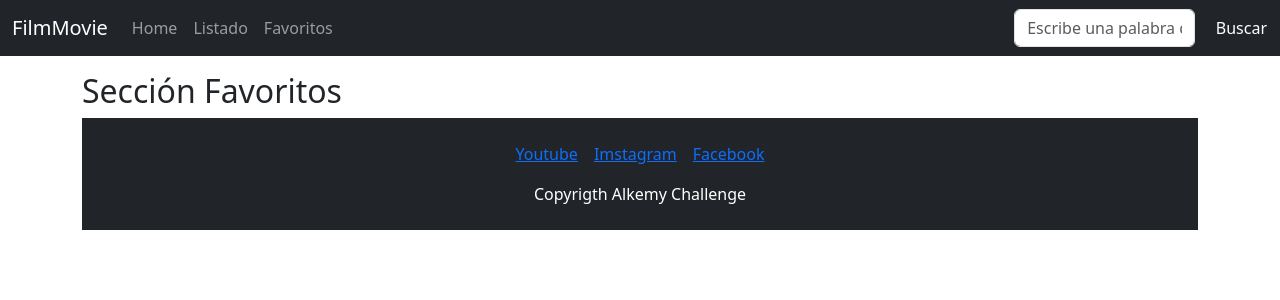
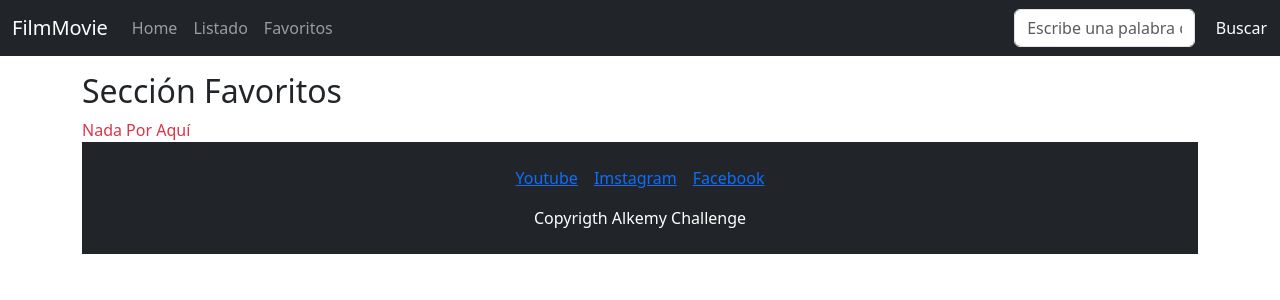
Before and after one commit to vpeinado263/projects-alkemy, a React (Create React App) app: page /favoritos in a window 1280 px wide. Shown: the top 300 px of the page. Built offline with nearby package versions, Linux system fonts and the light colour scheme; sample sign-in values are in the browser's storage.

Commit message:
Actualiza componente Favoritos

```diff
--- a/src/components/Favoritos.js
+++ b/src/components/Favoritos.js
@@ -1,22 +1,13 @@
-import { useState, useEffect } from "react";
+import { Link, Navigate } from 'react-router-dom';
 
 function Favoritos (props) {
-    // const [ favorites, setFavorites ] = useState([]);
-    // useEffect(() => {
-    //     const favsInLocal = localStorage.getItem('favs');
-
-
-    //     if (favsInLocal != null) {
-    //         const favsArray = JSON.parse(favsInLocal);
-    //         setFavorites(favsArray);
-    //     }
-
-    // }, [])
+  let  token = sessionStorage.getItem('token')
   return (
     <>
+    { !token && <Navigate to="/" />}
      <h2>Sección Favoritos</h2>
      <div className="row">
-        {/*Estructura Base*/}
+        { !props.favorites.length && <div className="col-12 text-danger">Nada Por Aquí </div>}
         {
           props.favorites.map((oneMovie, idx) => {
             return (
@@ -31,7 +22,7 @@ function Favoritos (props) {
                   <div className="card-body"></div>
                   <h5 className="card-title text-truncate">{ oneMovie.title.substring(0, 30) }...</h5>
                   <p className="card-text text-truncate">{ oneMovie.overview.substring(0, 100) }...</p>
-                  {/* <Link to={`/detalle?movieID=${oneMovie.id}`} className="btn btn-secondary btn-sm">ver detalles</Link> */}
+                  <Link to={`/detalle?movieID=${oneMovie.id}`} className="btn btn-secondary btn-sm">ver detalles</Link>
                 </div>
               </div>
             )
```
